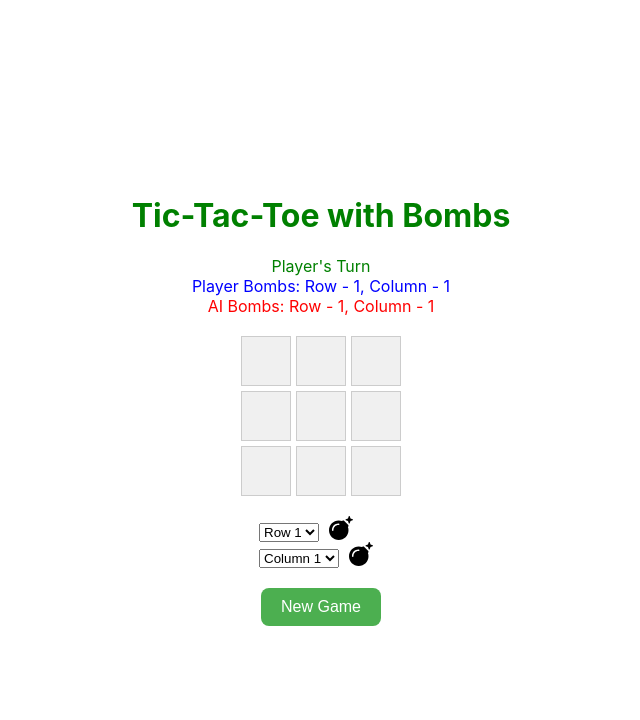
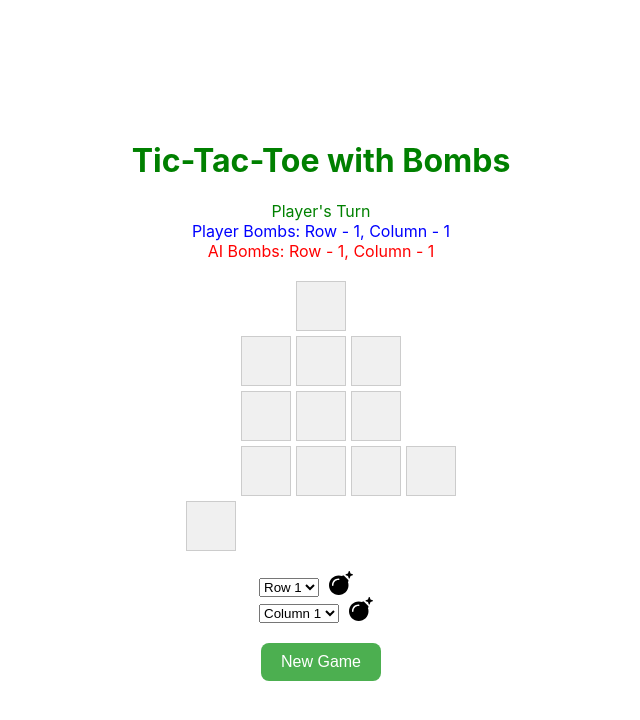
Before and after one commit to EladArmoni/Tic-Tac-Toe, a React (Create React App) app: page / in a window 1280 px wide. Shown: the top 720 px of the page, without its empty margins (319-959 px from the left). Built offline with nearby package versions, Linux system fonts and the light colour scheme.

Commit message:
updated board

```diff
--- a/src/App.jsx
+++ b/src/App.jsx
@@ -1,12 +1,24 @@
-import React, { useState, useEffect } from 'react';
-import styled, { keyframes } from 'styled-components';
-import { FontAwesomeIcon } from '@fortawesome/react-fontawesome';
-import { faBomb } from '@fortawesome/free-solid-svg-icons';
-import { flash } from 'react-animations';
+import React, { useState, useEffect } from "react";
+import styled, { keyframes } from "styled-components";
+import { FontAwesomeIcon } from "@fortawesome/react-fontawesome";
+import { faBomb } from "@fortawesome/free-solid-svg-icons";
+import { flash } from "react-animations";
 
 // Initialize the Tic-Tac-Toe board and bombs
-const initializeBoard = () => [[0, 0, 0], [0, 0, 0], [0, 0, 0]];
-const initializeBombs = () => [[0, 0, 0], [0, 0, 0], [0, 0, 0]];
+const initializeBoard = () => [
+  [-2, -2, 0, -2, -2],
+  [-2, 0, 0, 0, -2],
+  [-2, 0, 0, 0, -2],
+  [-2, 0, 0, 0, 0],
+  [0, -2, -2, -2, -2],
+];
+const initializeBombs = () => [
+  [-2, -2, 0, -2, -2],
+  [-2, 0, 0, 0, -2],
+  [-2, 0, 0, 0, -2],
+  [-2, 0, 0, 0, 0],
+  [0, -2, -2, -2, -2],
+];
 const initialPlayerBombs = { row: 1, col: 1 };
 const initialAiBombs = { row: 1, col: 1 };
 
@@ -45,7 +57,7 @@ const BombIcon = styled(FontAwesomeIcon)`
 
 const GameBoard = styled.div`
   display: grid;
-  grid-template-columns: repeat(3, 50px);
+  grid-template-columns: repeat(5, 50px);
   gap: 5px;
 `;
 
@@ -56,11 +68,12 @@ const CellButton = styled.button`
   display: flex;
   align-items: center;
   justify-content: center;
-  color: ${({ value }) => (value === 1 ? 'blue' : value === -1 ? 'red' : 'black')};
+  color: ${({ value }) =>
+    value === 1 ? "blue" : value === -1 ? "red" : "black"};
   background-color: #f0f0f0; /* Default background color */
   border: 1px solid #ccc;
   transition: background-color 0.3s ease;
-
+  visibility: ${({ value }) => (value === -2 ? "hidden" : "visible")};
   &:hover {
     background-color: #e0e0e0; /* Lighter background on hover */
   }
@@ -81,7 +94,7 @@ const NewGameButton = styled.button`
   font-size: 16px;
   padding: 10px 20px;
   margin-top: 20px;
-  background-color: #4CAF50; /* Green background */
+  background-color: #4caf50; /* Green background */
   border: none;
   color: white; /* White text */
   text-align: center;
@@ -101,8 +114,8 @@ const App = () => {
   const [bombs, setBombs] = useState(initializeBombs());
   const [playerBombs, setPlayerBombs] = useState(initialPlayerBombs);
   const [aiBombs, setAiBombs] = useState(initialAiBombs);
-  const [turn, setTurn] = useState('Player');
-  const [message, setMessage] = useState('');
+  const [turn, setTurn] = useState("Player");
+  const [message, setMessage] = useState("");
   const [selectedRow, setSelectedRow] = useState(0); // Default selected row
   const [selectedCol, setSelectedCol] = useState(0); // Default selected column
   const [winner, setWinner] = useState(null); // New state for winner
@@ -112,11 +125,12 @@ const App = () => {
   }, []);
 
   const newGame = () => {
+    console.log("reset");
     setBoard(initializeBoard());
     setBombs(initializeBombs());
     setPlayerBombs(initialPlayerBombs);
     setAiBombs(initialAiBombs);
-    setTurn('Player');
+    setTurn("Player");
     setMessage("Player's Turn");
     setWinner(null); // Reset winner state
   };
@@ -129,11 +143,11 @@ const App = () => {
   };
 
   const handleCellClick = (row, col) => {
-    if (turn === 'Player' && board[row][col] === 0 && bombs[row][col] === 0) {
+    if (turn === "Player" && board[row][col] === 0 && bombs[row][col] === 0) {
       setMove(board, row, col, 1);
       updateBoard(board, bombs, playerBombs, aiBombs);
       if (!gameWon(board) && !boardFull(board)) {
-        setTurn('AI');
+        setTurn("AI");
         setMessage("AI's Turn");
         setTimeout(() => handleAIMove(), 500);
       } else {
@@ -147,7 +161,7 @@ const App = () => {
     oComp(newBoard, bombs, aiBombs, playerBombs);
     setBoard(newBoard);
     if (!gameWon(newBoard) && !boardFull(newBoard)) {
-      setTurn('Player');
+      setTurn("Player");
       setMessage("Player's Turn");
     } else {
       checkGameResult(newBoard);
@@ -155,20 +169,20 @@ const App = () => {
   };
 
   const placeBomb = (type) => {
-    if (type === 'row' && playerBombs.row > 0) {
-      detonateBomb(board, bombs, selectedRow, 'row');
+    if (type === "row" && playerBombs.row > 0) {
+      detonateBomb(board, bombs, selectedRow, "row");
       setPlayerBombs({ ...playerBombs, row: playerBombs.row - 1 });
       if (playerBombs.row - 1 === 0) {
-        document.getElementById('rowBombButton').classList.add('disabled');
+        document.getElementById("rowBombButton").classList.add("disabled");
       }
-    } else if (type === 'col' && playerBombs.col > 0) {
-      detonateBomb(board, bombs, selectedCol, 'col');
+    } else if (type === "col" && playerBombs.col > 0) {
+      detonateBomb(board, bombs, selectedCol, "col");
       setPlayerBombs({ ...playerBombs, col: playerBombs.col - 1 });
       if (playerBombs.col - 1 === 0) {
-        document.getElementById('colBombButton').classList.add('disabled');
+        document.getElementById("colBombButton").classList.add("disabled");
       }
     }
-    setTurn('AI');
+    setTurn("AI");
     setMessage("AI's Turn");
     setTimeout(() => handleAIMove(), 500);
   };
@@ -178,46 +192,53 @@ const App = () => {
   };
 
   const boardFull = (board) => {
-    return board.flat().every(cell => cell !== 0);
+    return board.flat().every((cell) => cell !== 0);
   };
 
   const checkGameResult = (board) => {
     if (winningPlayer(board, 1)) {
       setMessage("Player has won!");
-      setWinner('Player'); // Set winner state
+      setWinner("Player"); // Set winner state
       disableBoard();
     } else if (winningPlayer(board, -1)) {
       setMessage("AI has won!");
-      setWinner('AI'); // Set winner state
+      setWinner("AI"); // Set winner state
       disableBoard();
     } else if (boardFull(board)) {
       setMessage("The game is a draw.");
-      setWinner('Draw'); // Set winner state
+      setWinner("Draw"); // Set winner state
       disableBoard();
     }
   };
 
   const disableBoard = () => {
-    const cells = document.querySelectorAll('button');
-    cells.forEach(cell => {
+    const cells = document.querySelectorAll('button:not([value="new game"])'); // Exclude New Game button
+    console.log(cells);
+    cells.forEach((cell) => {
       cell.disabled = true;
     });
-    document.getElementById('rowBombButton').classList.add('disabled');
-    document.getElementById('colBombButton').classList.add('disabled');
+    document.getElementById("rowBombButton").classList.add("disabled");
+    document.getElementById("colBombButton").classList.add("disabled");
   };
 
   const winningPlayer = (board, player) => {
     const conditions = [
-      [board[0][0], board[0][1], board[0][2]],
-      [board[1][0], board[1][1], board[1][2]],
-      [board[2][0], board[2][1], board[2][2]],
-      [board[0][0], board[1][0], board[2][0]],
-      [board[0][1], board[1][1], board[2][1]],
-      [board[0][2], board[1][2], board[2][2]],
-      [board[0][0], board[1][1], board[2][2]],
-      [board[0][2], board[1][1], board[2][0]]
+      [board[0][2], board[1][2], board[2][2]], //top cell rule
+      [board[3][2], board[3][3], board[3][4]], //right cell rule
+      [board[1][2], board[2][3], board[3][4]], //right cell rule
+      [board[4][0], board[3][1], board[2][2]], //bottom left cell rule
+      [board[1][1], board[1][2], board[1][3]],
+      [board[2][1], board[2][2], board[2][3]],
+      [board[3][1], board[3][2], board[3][3]],
+      [board[1][1], board[2][1], board[3][1]],
+      [board[1][2], board[2][2], board[3][2]],
+      [board[1][3], board[2][3], board[3][3]],
+      [board[1][1], board[2][2], board[3][3]],
+      [board[1][3], board[2][2], board[3][1]],
     ];
-    return conditions.some(condition => condition.every(cell => cell === player));
+    return conditions.some((condition) =>
+      condition.every((cell) => cell === player)
+    );
   };
 
   const setMove = (board, x, y, player) => {
@@ -229,16 +250,26 @@ const App = () => {
   const detonateBomb = (board, bombs, index, bomb_type) => {
     const newBoard = [...board];
     const newBombs = [...bombs];
-    if (bomb_type === 'row') {
-      for (let i = 0; i < 3; i++) {
-        newBoard[index][i] = 0;
-        newBombs[index][i] = 0;
+    if (bomb_type === "row") {
+      for (let i = 0; i < 5; i++) {
+        if (newBoard[index][i] === -2) {
+          newBoard[index][i] = -2;
+          newBombs[index][i] = -2;
+        } else {
+          newBoard[index][i] = 0;
+          newBombs[index][i] = 0;
+        }
         addBombAnimation(index, i); // Add animation
       }
-    } else if (bomb_type === 'col') {
-      for (let i = 0; i < 3; i++) {
-        newBoard[i][index] = 0;
-        newBombs[i][index] = 0;
+    } else if (bomb_type === "col") {
+      for (let i = 0; i < 5; i++) {
+        if (newBoard[index][i] === -2) {
+          newBoard[index][i] = -2;
+          newBombs[index][i] = -2;
+        } else {
+          newBoard[index][i] = 0;
+          newBombs[index][i] = 0;
+        }
         addBombAnimation(i, index); // Add animation
       }
     }
@@ -250,9 +281,9 @@ const App = () => {
   const addBombAnimation = (row, col) => {
     const cell = document.getElementById(`cell-${row}-${col}`);
     if (cell) {
-      cell.classList.add('bomb-animation');
+      cell.classList.add("bomb-animation");
       setTimeout(() => {
-        cell.classList.remove('bomb-animation');
+        cell.classList.remove("bomb-animation");
       }, 1000); // Duration of animation
     }
   };
@@ -271,7 +302,16 @@ const App = () => {
     return evaluate(board);
   };
 
-  const abminimax = (board, bombs, depth, alpha, beta, player, playerBombs, aiBombs) => {
+  const abminimax = (
+    board,
+    bombs,
+    depth,
+    alpha,
+    beta,
+    player,
+    playerBombs,
+    aiBombs
+  ) => {
     let row = -1;
     let col = -1;
     let bombMove = null;
@@ -284,7 +324,16 @@ const App = () => {
 
     for (let cell of moves) {
       setMove(board, cell[0], cell[1], player);
-      let score = abminimax(board, bombs, depth - 1, alpha, beta, -player, playerBombs, aiBombs)[2];
+      let score = abminimax(
+        board,
+        bombs,
+        depth - 1,
+        alpha,
+        beta,
+        -player,
+        playerBombs,
+        aiBombs
+      )[2];
       setMove(board, cell[0], cell[1], 0);
       if (player === 1) {
         if (score > bestScore) {
@@ -305,18 +354,32 @@ const App = () => {
         break;
       }
     }
+    // [-2, -2, 0, -2, -2],
+    // [-2, 1, 0, 0, -2],
+    // [-2, 0, 0, 0, -2],
+    // [-2, 0, 0, 0, 0],
+    // [0, -2, -2, -2, -2],
 
     // Consider using bombs
     if (player === 1 && playerBombs.row > 0) {
-      for (let i = 0; i < 3; i++) {
+      for (let i = 0; i < 5; i++) {
         if (bombs[i].some((bomb, j) => bomb === 0 && board[i][j] !== 0)) {
           const tempRow = [...board[i]];
-          detonateBomb(board, bombs, i, 'row');
-          let score = abminimax(board, bombs, depth - 1, alpha, beta, -player, playerBombs, aiBombs);
+          detonateBomb(board, bombs, i, "row");
+          let score = abminimax(
+            board,
+            bombs,
+            depth - 1,
+            alpha,
+            beta,
+            -player,
+            playerBombs,
+            aiBombs
+          );
           board[i] = tempRow;
           if (score[2] > bestScore) {
             bestScore = score[2];
-            bombMove = ['row', i];
+            bombMove = ["row", i];
             alpha = Math.max(alpha, bestScore);
             if (alpha >= beta) break;
           }
@@ -327,13 +390,22 @@ const App = () => {
     if (player === 1 && playerBombs.col > 0) {
       for (let j = 0; j < 3; j++) {
         if (bombs.some((row, i) => row[j] === 0 && board[i][j] !== 0)) {
-          const tempCol = board.map(row => row[j]);
-          detonateBomb(board, bombs, j, 'col');
-          let score = abminimax(board, bombs, depth - 1, alpha, beta, -player, playerBombs, aiBombs);
+          const tempCol = board.map((row) => row[j]);
+          detonateBomb(board, bombs, j, "col");
+          let score = abminimax(
+            board,
+            bombs,
+            depth - 1,
+            alpha,
+            beta,
+            -player,
+            playerBombs,
+            aiBombs
+          );
           for (let i = 0; i < 3; i++) board[i][j] = tempCol[i];
           if (score[2] > bestScore) {
             bestScore = score[2];
-            bombMove = ['col', j];
+            bombMove = ["col", j];
             alpha = Math.max(alpha, bestScore);
             if (alpha >= beta) break;
           }
@@ -345,12 +417,21 @@ const App = () => {
       for (let i = 0; i < 3; i++) {
         if (bombs[i].some((bomb, j) => bomb === 0 && board[i][j] !== 0)) {
           const tempRow = [...board[i]];
-          detonateBomb(board, bombs, i, 'row');
-          let score = abminimax(board, bombs, depth - 1, alpha, beta, -player, playerBombs, aiBombs);
+          detonateBomb(board, bombs, i, "row");
+          let score = abminimax(
+            board,
+            bombs,
+            depth - 1,
+            alpha,
+            beta,
+            -player,
+            playerBombs,
+            aiBombs
+          );
           board[i] = tempRow;
           if (score[2] < bestScore) {
             bestScore = score[2];
-            bombMove = ['row', i];
+            bombMove = ["row", i];
             beta = Math.min(beta, bestScore);
             if (alpha >= beta) break;
           }
@@ -361,13 +442,22 @@ const App = () => {
     if (player === -1 && aiBombs.col > 0) {
       for (let j = 0; j < 3; j++) {
         if (bombs.some((row, i) => row[j] === 0 && board[i][j] !== 0)) {
-          const tempCol = board.map(row => row[j]);
-          detonateBomb(board, bombs, j, 'col');
-          let score = abminimax(board, bombs, depth - 1, alpha, beta, -player, playerBombs, aiBombs);
+          const tempCol = board.map((row) => row[j]);
+          detonateBomb(board, bombs, j, "col");
+          let score = abminimax(
+            board,
+            bombs,
+            depth - 1,
+            alpha,
+            beta,
+            -player,
+            playerBombs,
+            aiBombs
+          );
           for (let i = 0; i < 3; i++) board[i][j] = tempCol[i];
           if (score[2] < bestScore) {
             bestScore = score[2];
-            bombMove = ['col', j];
+            bombMove = ["col", j];
             beta = Math.min(beta, bestScore);
             if (alpha >= beta) break;
           }
@@ -379,18 +469,28 @@ const App = () => {
   };
 
   const oComp = (board, bombs, aiBombs, playerBombs) => {
-    if (blanks(board).length === 9) {
-      const x = Math.floor(Math.random() * 3);
-      const y = Math.floor(Math.random() * 3);
+    const availableMoves = blanks(board);
+    if (availableMoves.length >= 11) {
+      const [x, y] =
+        availableMoves[Math.floor(Math.random() * availableMoves.length)];
       setMove(board, x, y, -1);
     } else {
-      const result = abminimax(board, bombs, blanks(board).length, -Infinity, Infinity, -1, playerBombs, aiBombs);
+      const result = abminimax(
+        board,
+        bombs,
+        availableMoves.length,
+        -Infinity,
+        Infinity,
+        -1,
+        playerBombs,
+        aiBombs
+      );
       if (result[3]) {
         const [bombType, index] = result[3];
         detonateBomb(board, bombs, index, bombType);
         aiBombs[bombType] -= 1;
       } else {
-        setMove(board, result[0], result[1], -1);
+      setMove(board, result[0], result[1], -1);
       }
     }
     setBoard([...board]);
@@ -399,8 +499,8 @@ const App = () => {
 
   const blanks = (board) => {
     const moves = [];
-    for (let i = 0; i < 3; i++) {
-      for (let j = 0; j < 3; j++) {
+    for (let i = 0; i < board.length; i++) {
+      for (let j = 0; j < board[0].length; j++) {
         if (board[i][j] === 0) {
           moves.push([i, j]);
         }
@@ -411,28 +511,42 @@ const App = () => {
 
   return (
     <AppContainer>
-      <h1 style={{color:"green"}}>Tic-Tac-Toe with Bombs</h1>
-      <div style={{color: "green"}}>{message}</div>
-      <div style={{color: "blue"}}>Player Bombs: Row - {playerBombs.row}, Column - {playerBombs.col}</div>
-      <div style={{color: "red"}}>AI Bombs: Row - {aiBombs.row}, Column - {aiBombs.col}</div>
+      <h1 style={{ color: "green" }}>Tic-Tac-Toe with Bombs</h1>
+      <div style={{ color: "green" }}>{message}</div>
+      <div style={{ color: "blue" }}>
+        Player Bombs: Row - {playerBombs.row}, Column - {playerBombs.col}
+      </div>
+      <div style={{ color: "red" }}>
+        AI Bombs: Row - {aiBombs.row}, Column - {aiBombs.col}
+      </div>
       <BoardContainer>
         <GameBoard>
-          {board.map((row, rowIndex) => (
+          {board.map((row, rowIndex) =>
             row.map((cell, colIndex) => (
               <CellButton
                 key={`${rowIndex}-${colIndex}`}
                 onClick={() => handleCellClick(rowIndex, colIndex)}
                 value={cell}
                 id={`cell-${rowIndex}-${colIndex}`}
-                className={bombs[rowIndex][colIndex] === 1 ? 'bomb' : ''}
+                className={
+                  cell === -2
+                    ? "hidden"
+                    : bombs[rowIndex][colIndex] === 1
+                    ? "bomb"
+                    : ""
+                }
                 disabled={winner !== null}
               >
-                {cell === 1 && 'X'}
-                {cell === -1 && 'O'}
-                {bombs[rowIndex][colIndex] === 1 && <BombAnimationDiv><BombIcon icon={faBomb} /></BombAnimationDiv>}
+                {cell === 1 && "X"}
+                {cell === -1 && "O"}
+                {bombs[rowIndex][colIndex] === 1 && (
+                  <BombAnimationDiv>
+                    <BombIcon icon={faBomb} />
+                  </BombAnimationDiv>
+                )}
               </CellButton>
             ))
-          ))}
+          )}
         </GameBoard>
         <BombControlsContainer>
           <div>
@@ -446,7 +560,11 @@ const App = () => {
               <option value={1}>Row 2</option>
               <option value={2}>Row 3</option>
             </select>
-            <BombIcon id="rowBombButton" icon={faBomb} onClick={() => placeBomb('row')} />
+            <BombIcon
+              id="rowBombButton"
+              icon={faBomb}
+              onClick={() => placeBomb("row")}
+            />
           </div>
           <div>
             <select
@@ -459,10 +577,16 @@ const App = () => {
               <option value={1}>Column 2</option>
               <option value={2}>Column 3</option>
             </select>
-            <BombIcon id="colBombButton" icon={faBomb} onClick={() => placeBomb('col')} />
+            <BombIcon
+              id="colBombButton"
+              icon={faBomb}
+              onClick={() => placeBomb("col")}
+            />
           </div>
         </BombControlsContainer>
-        <NewGameButton onClick={()=>newGame()}>New Game</NewGameButton>
+        <NewGameButton value="new game" onClick={() => newGame()}>
+          New Game
+        </NewGameButton>
       </BoardContainer>
     </AppContainer>
   );
```
Also changed, not shown: src/App.css (line endings or trailing spaces).
